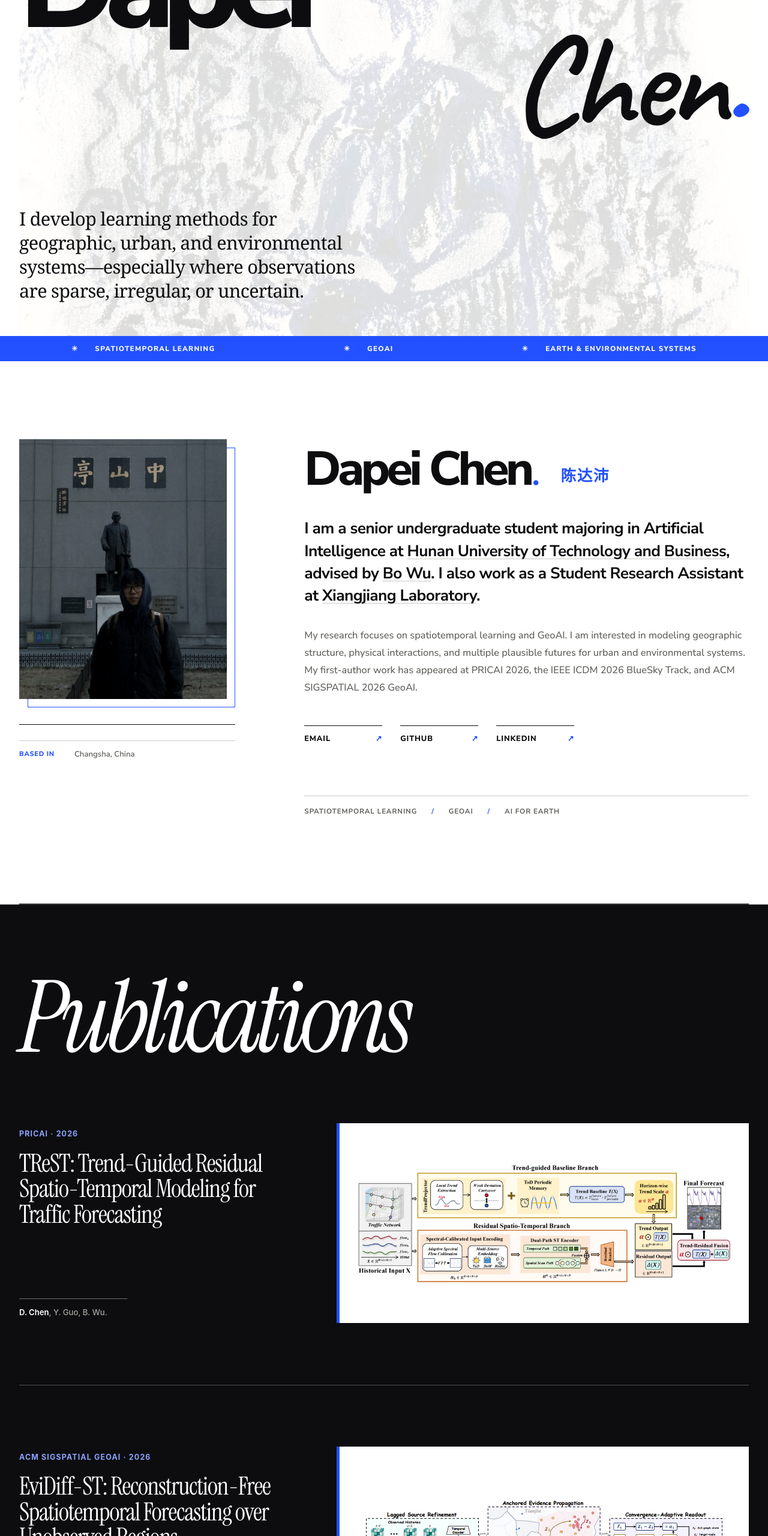
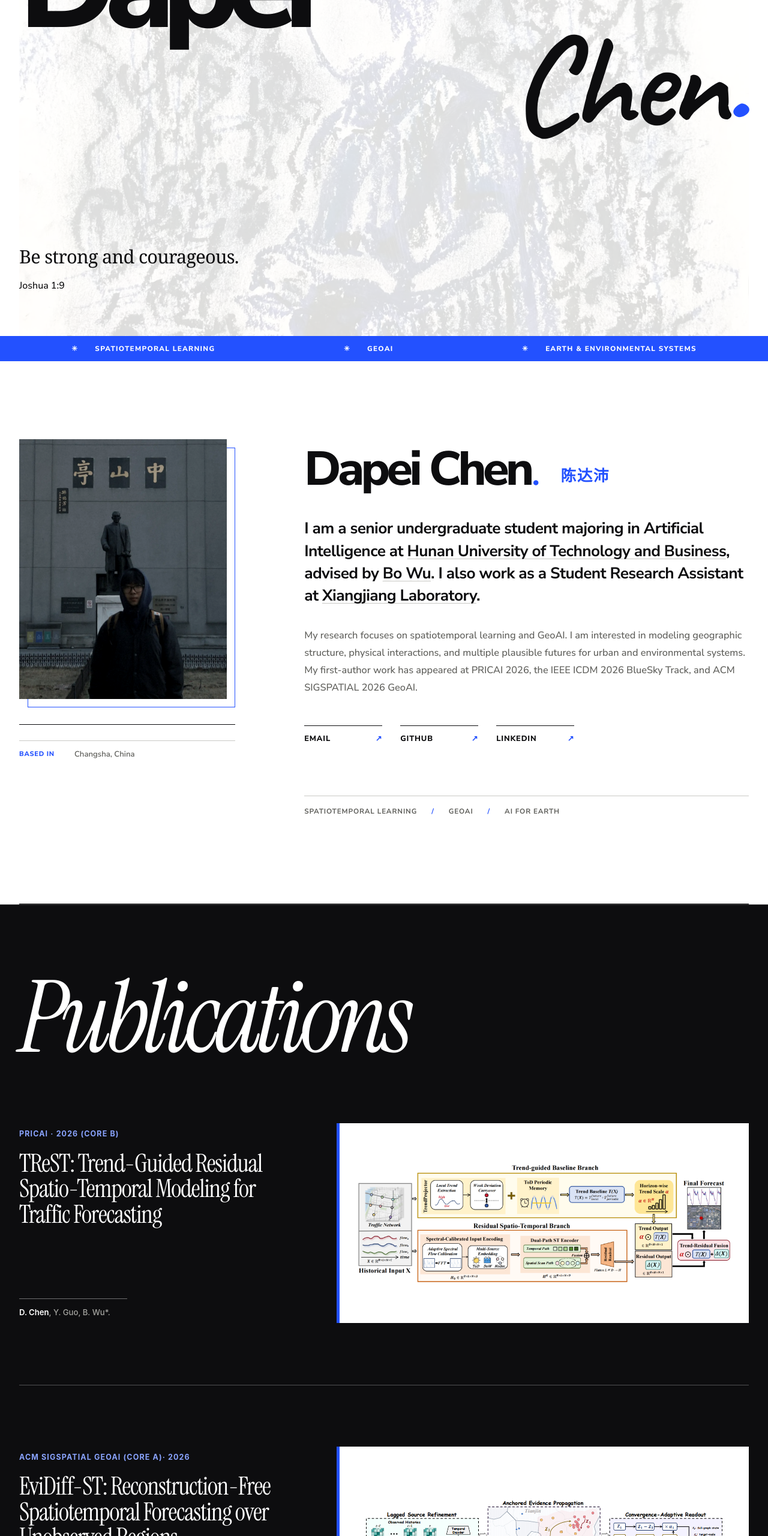
Before and after one commit to charleschan1717/charleschan1717.github.io, a plain HTML site: page index.html in a window 1280 px wide. Shown: the part 240-2800 px from the top of the page at 60% size. Drawn offline with Linux system fonts and the light colour scheme.

Commit message:
Update hero intro and publication venue details

```diff
--- a/index.html
+++ b/index.html
@@ -47,7 +47,8 @@
     <section class="hero page" id="top">
       <h1><span>Dapei</span><span class="signature">Chen<em>.</em></span></h1>
       <div class="hero-bottom">
-        <p class="hero-intro">I develop learning methods for geographic, urban, and environmental systems—especially where observations are sparse, irregular, or uncertain.</p>
+        <p class="hero-intro">Be strong and courageous.</p>
+        <p class="hero-verse">Joshua 1:9</p>
       </div>
     </section>
     <div class="ticker" aria-hidden="true"><span>SPATIOTEMPORAL LEARNING</span><span>GEOAI</span><span>EARTH & ENVIRONMENTAL SYSTEMS</span></div>
@@ -77,15 +78,15 @@
         <h2 class="publication-title">Publications</h2>
         <div class="publication-gallery">
           <article class="publication-feature">
-            <div class="publication-copy"><div><p class="publication-venue">PRICAI · 2026</p><h3>TReST: Trend-Guided Residual Spatio-Temporal Modeling for Traffic Forecasting</h3></div><p class="publication-authors"><strong>D. Chen</strong>, Y. Guo, B. Wu.</p></div>
+            <div class="publication-copy"><div><p class="publication-venue">PRICAI · 2026 (CORE B)</p><h3>TReST: Trend-Guided Residual Spatio-Temporal Modeling for Traffic Forecasting</h3></div><p class="publication-authors"><strong>D. Chen</strong>, Y. Guo, B. Wu*.</p></div>
             <figure><img src="trest-framework.png" alt="TReST model framework with trend-guided baseline and residual spatiotemporal branches"></figure>
           </article>
           <article class="publication-feature">
-            <div class="publication-copy"><div><p class="publication-venue">ACM SIGSPATIAL GeoAI · 2026</p><h3>EviDiff-ST: Reconstruction-Free Spatiotemporal Forecasting over Unobserved Regions</h3></div><p class="publication-authors"><strong>D. Chen</strong>, D. Zhu.</p></div>
+            <div class="publication-copy"><div><p class="publication-venue">ACM SIGSPATIAL GeoAI (CORE A)· 2026</p><h3>EviDiff-ST: Reconstruction-Free Spatiotemporal Forecasting over Unobserved Regions</h3></div><p class="publication-authors"><strong>D. Chen</strong>, D. Zhu*.</p></div>
             <figure><img src="evidiff-framework.png" alt="EviDiff-ST model framework showing source refinement, evidence propagation, and adaptive readout"></figure>
           </article>
           <article class="publication-feature">
-            <div class="publication-copy"><div><p class="publication-venue">IEEE ICDM BlueSky Track · 2026</p><h3>The Future Is Not One Sequence: A BlueSky Agenda for Future Contingency Mining</h3></div><p class="publication-authors"><strong>D. Chen</strong>, M. Chu, Y. Huang.</p></div>
+            <div class="publication-copy"><div><p class="publication-venue">IEEE ICDM BlueSky Track (CORE A*)· 2026</p><h3>The Future Is Not One Sequence: A BlueSky Agenda for Future Contingency Mining</h3></div><p class="publication-authors"><strong>D. Chen*</strong>, M. Chu, Y. Huang.</p></div>
             <figure><img src="fcm-framework.png" alt="Future Contingency Mining framework showing candidate futures, branching outcomes, and evidence-driven revision"></figure>
           </article>
         </div>
```
